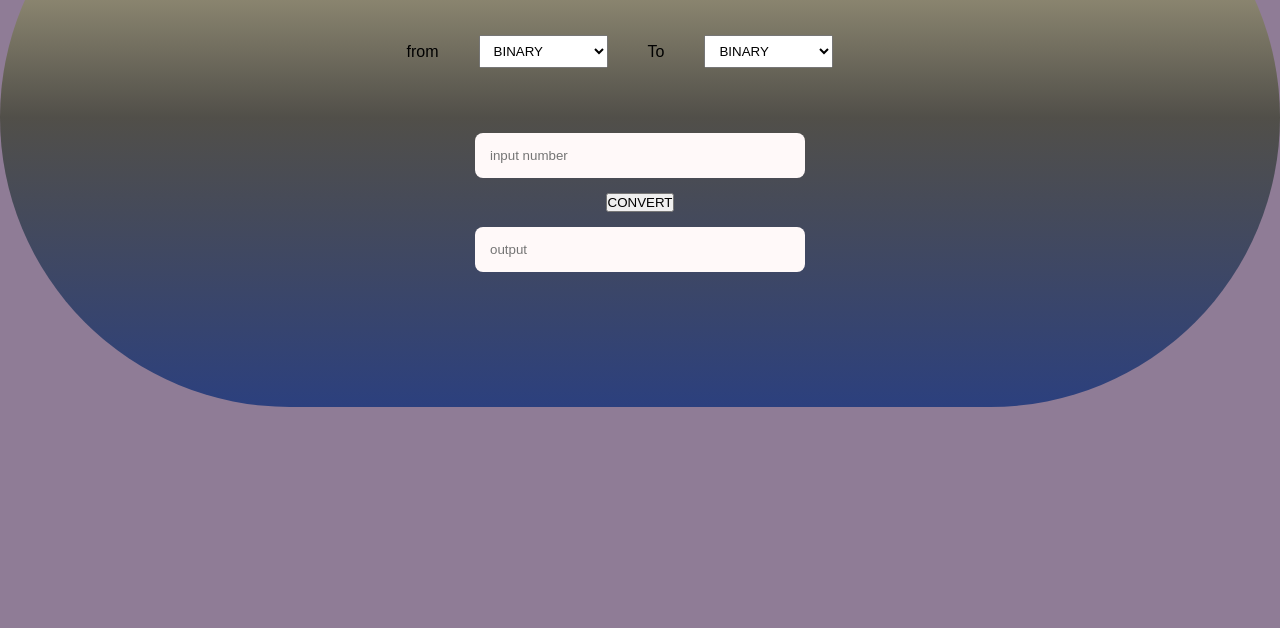
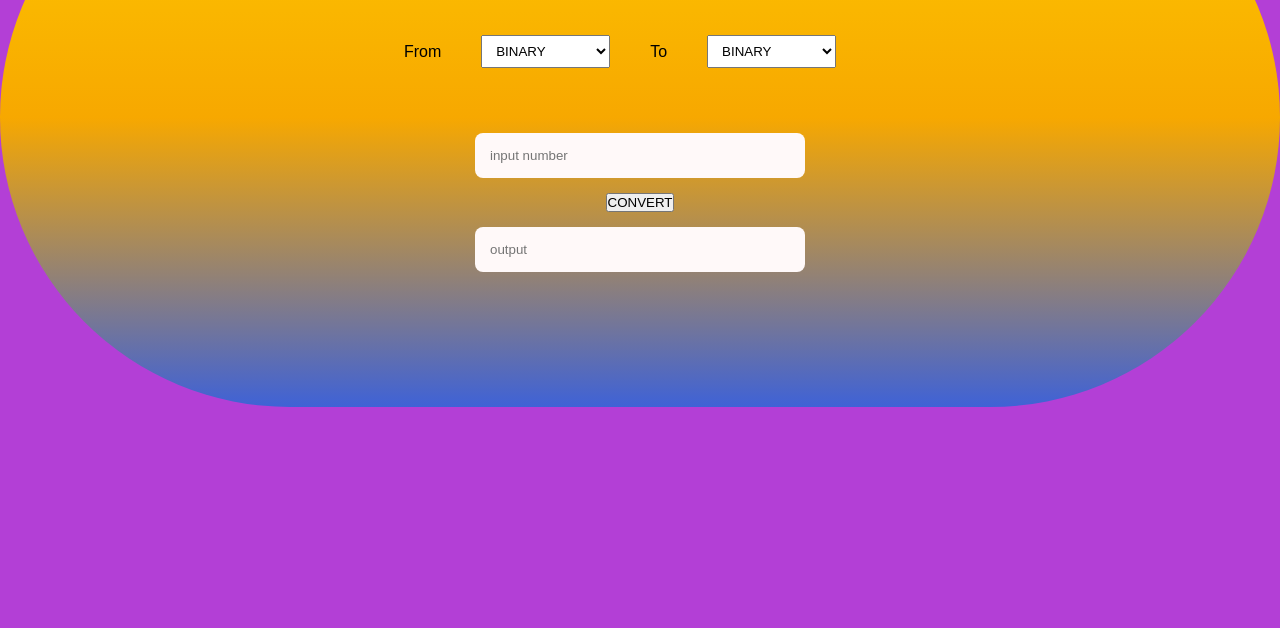
Before and after one commit to sumikum-max/JS-CONVERTER, a plain HTML site: page index.html in a window 1280 px wide. Shown: the part 172-800 px from the top of the page. Drawn offline with Linux system fonts and the light colour scheme.

Commit message:
Revert "js project"
This reverts commit 89b51ae1d01513e1a26b53ab4ae189cecfd2c270.

```diff
--- a/index.html
+++ b/index.html
@@ -14,7 +14,7 @@
     <main>
         <h1>Number System Conversion</h1>
         <div id="select-container">
-            <span>from</span>
+            <span>From</span>
             <select class="iType" id="ipType">
         <option value="ipbin">BINARY</option>
         <option value="ipoct">OCTAL</option>
--- a/styles.css
+++ b/styles.css
@@ -12,13 +12,13 @@ body main {
 }
 
 body {
-    background-color: rgb(143, 124, 150);
+    background-color: rgb(179, 63, 214);
     background-image: linear-gradient();
     min-height: 100vh;
 }
 
 main {
-    background-image: linear-gradient(180deg, #dcd2a6, #514f49, rgb(44, 64, 126));
+    background-image: linear-gradient(180deg, #ffce00, #f7a800, rgb(63, 98, 214));
     padding: 120px 200px;
     border-radius: 300px;
     box-sizing: center;
@@ -52,9 +52,9 @@ input:focus {
 }
 
 #convert-button {
-    padding: 500px 1000px;
+    padding: 5px 20px;
     border: none;
-    border-radius: 1000px;
+    border-radius: 50px;
     cursor: pointer;
     transition: 0.3s transform;
 }
```
